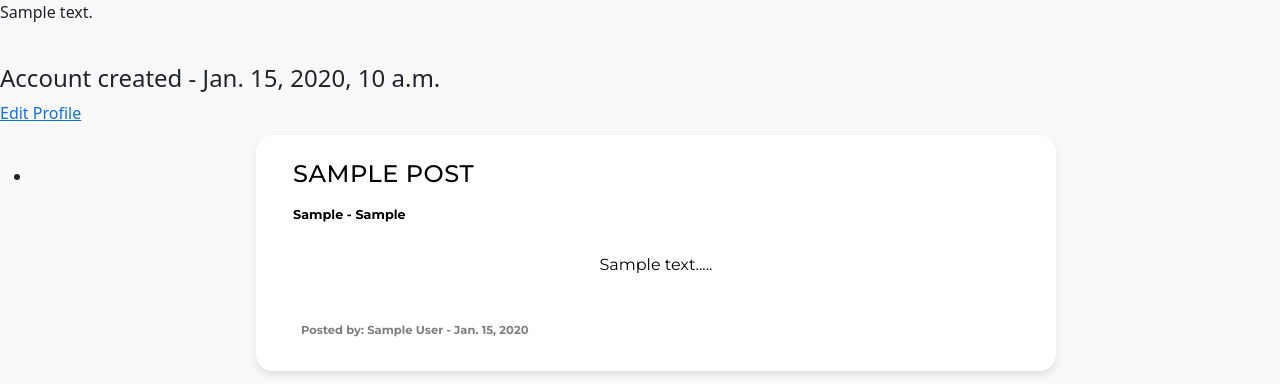
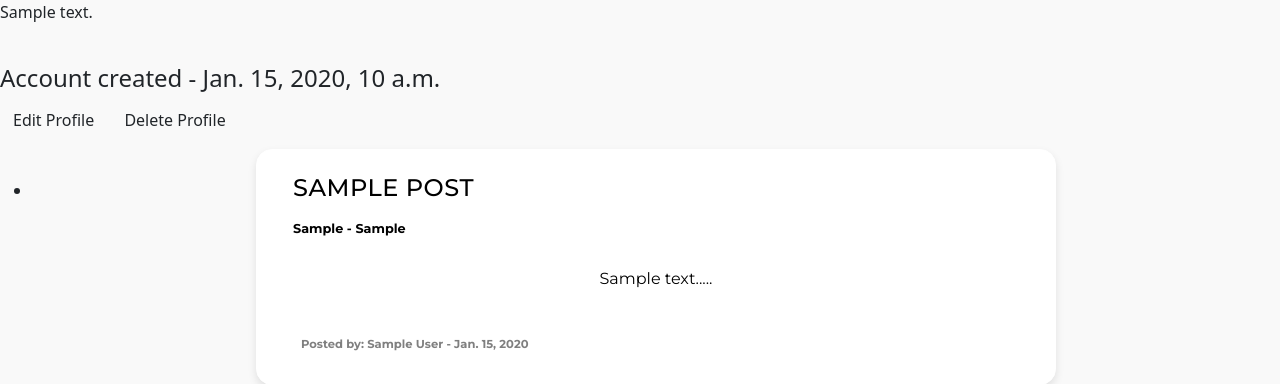
Before and after one commit to Taylor-Carr/Paddle-HERE, a Django app: a page that uses members/templates/profile.html in a window 1280 px wide. Shown: the part 148-532 px from the top of the page. Run offline with Django 4.2, Linux system fonts and the light colour scheme; a user stored in the database is signed in; tables that the repository leaves empty hold one stand-in row (values such as "Sample post").

Commit message:
Added delete_profile view to handle user profile deletion. Updated url patterns in members app to include route for delete_profile view. Added link for deleting profile in profile templat.

```diff
--- a/members/templates/profile.html
+++ b/members/templates/profile.html
@@ -8,7 +8,8 @@
         <br>
         <h4>Account created - {{ profile.user.date_joined }}</h4>
         {% if request.user == profile.user %}
-        <a href="{% url 'edit_profile' user.username %}" id="navbarText">Edit Profile</a>
+        <a href="{% url 'edit_profile' user.username %}" class="btn">Edit Profile</a>
+        <a href="{% url 'delete_profile' user.username %}" class="btn">Delete Profile</a>
         {% endif %}
     </section>
 
--- a/members/urls.py
+++ b/members/urls.py
@@ -1,9 +1,10 @@
 from django.urls import path
-from .views import UserRegisterView, profile_view, edit_profile
+from .views import UserRegisterView, profile_view, edit_profile, delete_profile
 from django.contrib.auth import views as auth_views
 
 urlpatterns = [
     path('register/', UserRegisterView.as_view(), name ='register'),
     path('profile/<str:username>/', profile_view, name ='profile'),
     path('profile/<str:username>/edit/', edit_profile, name ='edit_profile'),
+    path('delete_profile/<str:username>/', delete_profile, name ='delete_profile'),
 ]
--- a/members/views.py
+++ b/members/views.py
@@ -7,6 +7,7 @@ from django.contrib.auth.decorators import login_required
 from django.contrib.auth.models import User
 from .models import UserProfile
 from blog.models import Post
+from django.contrib import messages
 
 
 class UserRegisterView(generic.CreateView):
@@ -33,6 +34,19 @@ def edit_profile(request, username):
 
     return render(request, 'edit_profile.html', {'form': form, 'profile': profile})
 
+@login_required
+def delete_profile(request, username):
+    user = get_object_or_404(User, username = username)
+    user_profile = get_object_or_404(UserProfile, user=user)
+
+    if request.method == 'POST':
+        user_profile.delete()
+        user.delete()
+        messages.success(request, 'Your profile has been deleted.')
+        return redirect('home')
+    return render(request, 'delete_profile.html', {'user': user})
+
+
 def profile_view(request, username):
     user = get_object_or_404(User, username=username)
     profile = get_object_or_404(UserProfile, user=user)
```
Also changed, not shown: members/templates/delete_profile.html (added, +15 -0 lines).
